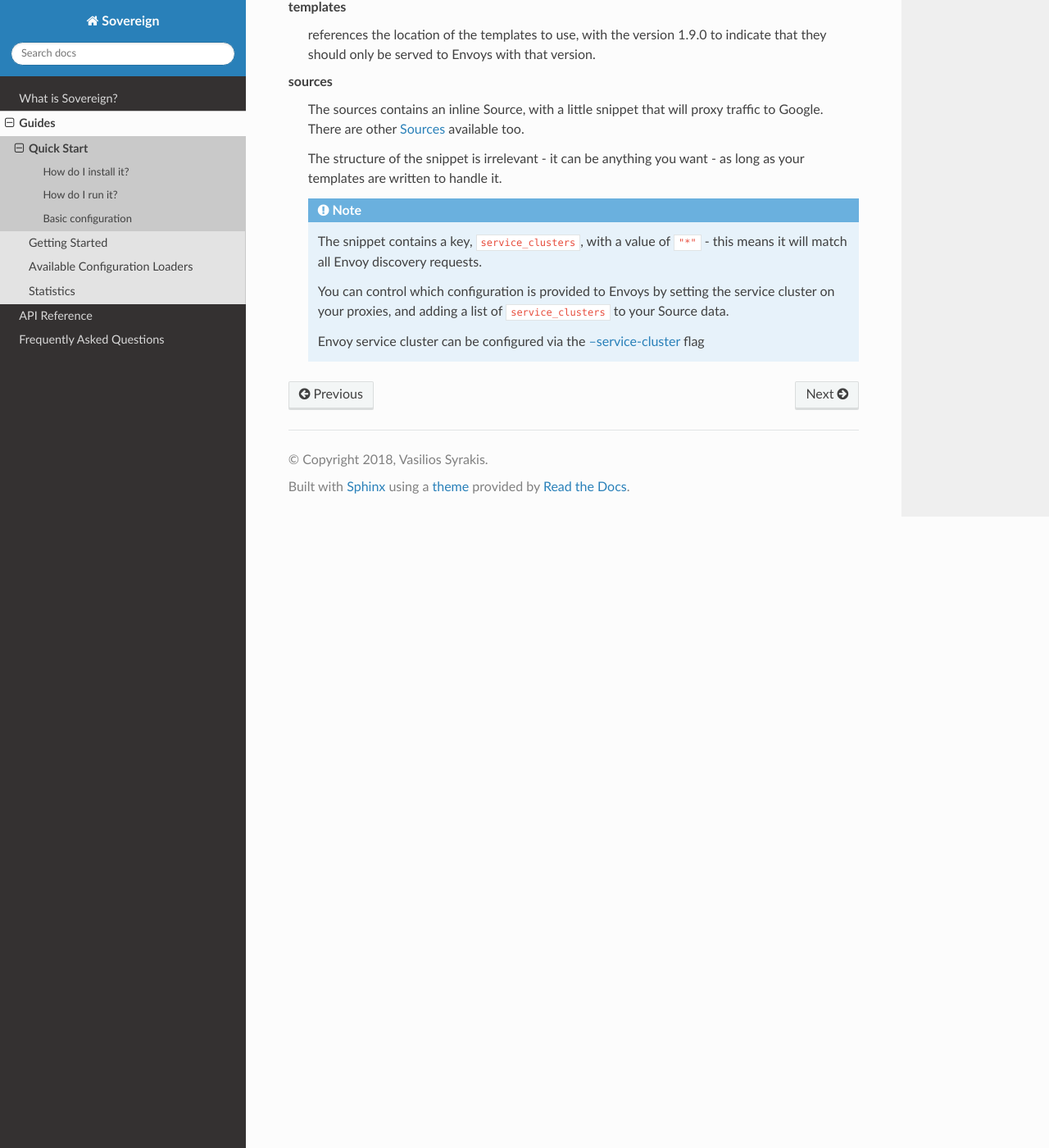
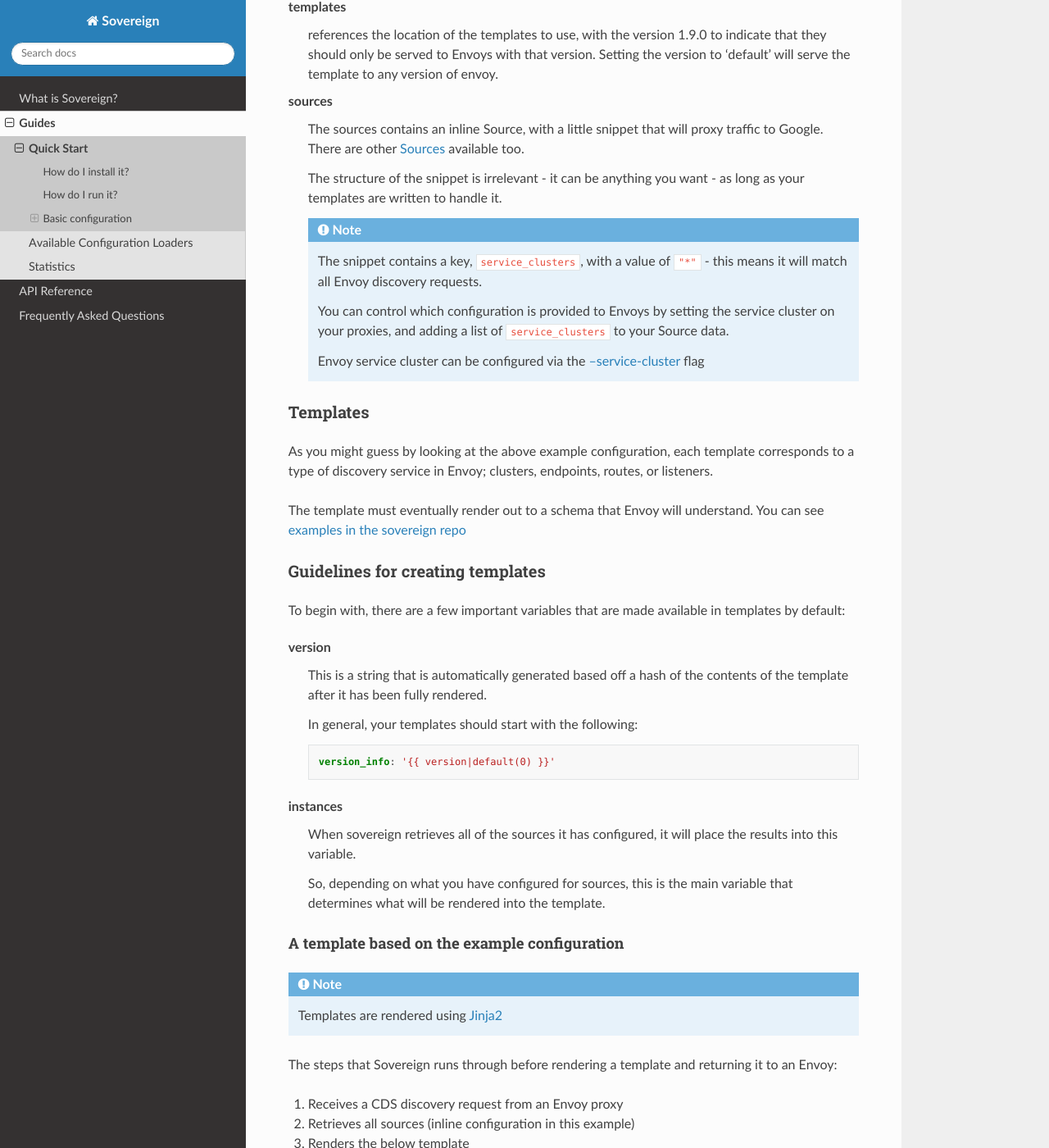
Before and after one commit to cetanu/sovereign, a Sphinx documentation site: the page built from docs/guides/quick_start.rst, in a window 1280 px wide and 1400 px high, scrolled down 1812 px. Shown: the whole window at 82% size. Built offline with Sphinx 7.4.7 and the Read the Docs theme 2.0.0, drawn with Linux system fonts in a browser that asks for light colours; some of the changed text lies outside the part shown.

Commit message:
Update doco

```diff
--- a/docs/guides.rst
+++ b/docs/guides.rst
@@ -4,6 +4,5 @@
    :maxdepth: 1
 
    guides/quick_start
-   guides/getting_started
    guides/config_loaders
    guides/stats
--- a/docs/guides/quick_start.rst
+++ b/docs/guides/quick_start.rst
@@ -90,6 +90,7 @@
 templates
   references the location of the templates to use, with the version 1.9.0 to
   indicate that they should only be served to Envoys with that version.
+  Setting the version to 'default' will serve the template to any version of envoy.
 
 sources
   The sources contains an inline Source, with a little snippet that will
@@ -109,3 +110,101 @@
      Envoy service cluster can be configured via the `--service-cluster`_ flag
 
 .. _--service-cluster: https://www.envoyproxy.io/docs/envoy/latest/operations/cli#cmdoption-service-cluster
+
+
+Templates
+^^^^^^^^^
+As you might guess by looking at the above example configuration, each template
+corresponds to a type of discovery service in Envoy; clusters, endpoints, routes, or listeners.
+
+The template must eventually render out to a schema that Envoy will understand.
+You can see `examples in the sovereign repo <https://bitbucket.org/atlassian/sovereign/src/master/templates/default/>`_
+
+Guidelines for creating templates
+^^^^^^^^^^^^^^^^^^^^^^^^^^^^^^^^^
+To begin with, there are a few important variables that are made available in templates by default:
+
+version
+  This is a string that is automatically generated based off a hash of
+  the contents of the template after it has been fully rendered.
+
+  In general, your templates should start with the following:
+
+  .. code-block:: yaml
+
+     version_info: '{{ version|default(0) }}'
+
+instances
+  When sovereign retrieves all of the sources it has configured, it will place the results
+  into this variable.
+
+  So, depending on what you have configured for sources, this is the main variable that
+  determines what will be rendered into the template.
+
+A template based on the example configuration
+"""""""""""""""""""""""""""""""""""""""""""""
+
+.. note::
+   Templates are rendered using `Jinja2 <http://jinja.pocoo.org/docs/2.10/>`_
+
+The steps that Sovereign runs through before rendering a template and returning it to an Envoy:
+
+#. Receives a CDS discovery request from an Envoy proxy
+#. Retrieves all sources (inline configuration in this example)
+#. Renders the below template
+
+   #. Begins to loop over the 'google-proxy' instance
+   #. Feeds the 'endpoints' field into :func:`sovereign.utils.eds.locality_lb_endpoints`
+   #. Creates a cluster using the endpoints and name, for each instance
+   #. Hashes the entire configuration
+   #. Inserts the hash into the ``version_info``
+
+#. If the Envoy proxy provided a different ``version_info`` in its request, it returns
+   the configuration with a 200 OK, otherwise it returns 304 Not Modified
+
+.. code-block:: jinja
+
+   version_info: '{{ version|default(0) }}'
+   resources:
+   {% for instance in instances %}
+     {% set endpoints = eds.locality_lb_endpoints(instance.endpoints, discovery_request, resolve_dns=False) %}
+     - '@type': type.googleapis.com/envoy.api.v2.Cluster
+       name: {{ instance.name }}
+       connect_timeout: 5s
+       type: strict_dns
+       load_assignment:
+         cluster_name: {{ instance.name }}-cluster
+         endpoints: {{ endpoints|tojson }}
+   {% endfor %}
+
+Once fully rendered using the above inline source, this template will look like this:
+
+.. code-block:: yaml
+
+    version_info: '6d75b172b2d00c2c50b570fa82a136aa6f9720b54dd2bd836bcdacc5eeb2bec2'
+    resources:
+      - '@type': type.googleapis.com/envoy.api.v2.Cluster
+        name: google-proxy
+        connect_timeout: 5s
+        type: strict_dns
+        load_assignment:
+          cluster_name: google-proxy-cluster
+          endpoints:
+            - priority: 10
+              locality:
+                zone: ap-southeast-2
+              lb_endpoints:
+                - endpoint:
+                    address:
+                      socket_address:
+                        address: google.com.au
+                        port_value: 443
+            - priority: 10
+              locality:
+                zone: us-west-1
+              lb_endpoints:
+                - endpoint:
+                    address:
+                      socket_address:
+                        address: google.com
+                        port_value: 443
```
Also changed, not shown: docs/guides/getting_started.rst (deleted, +0 -214 lines).
